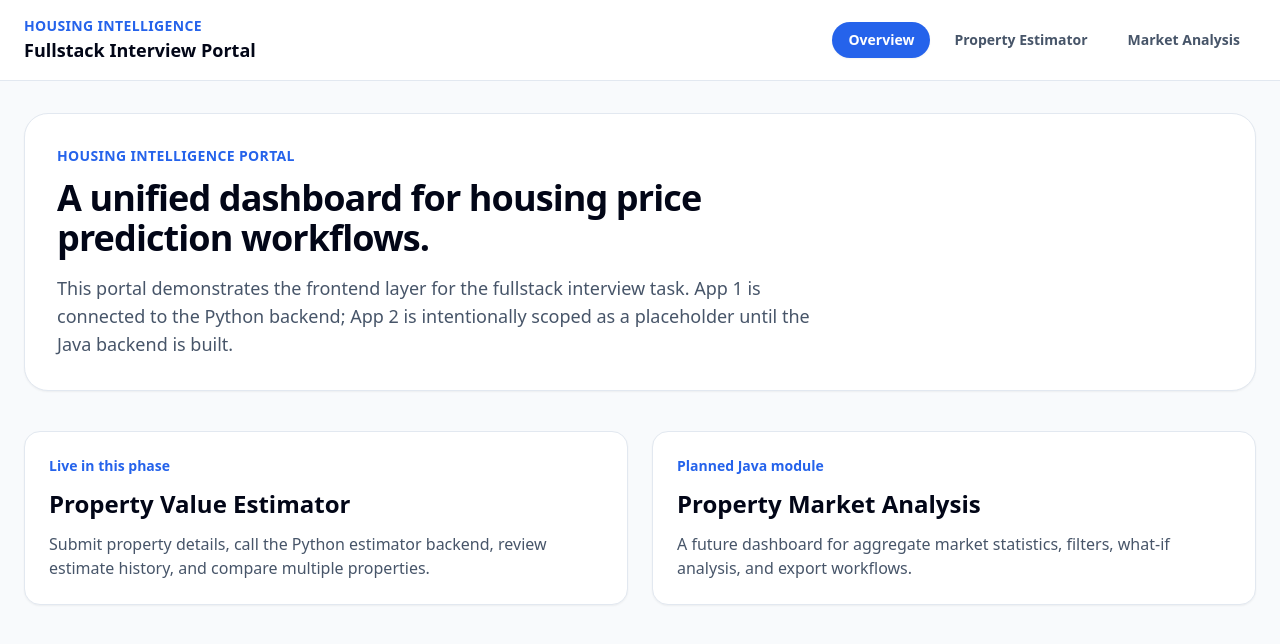
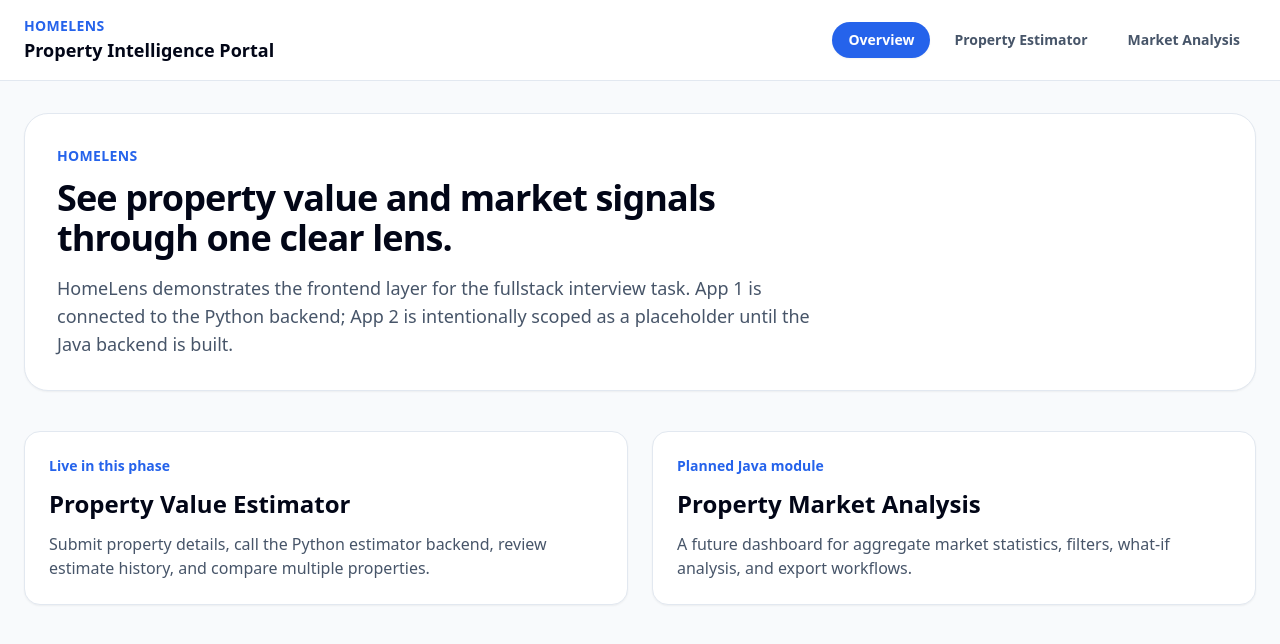
Before and after one commit to SotinaGuo/home-lens, a Next.js app in the folder apps/web-portal/: page / in a window 1280 px wide. Shown: the top 644 px of the page. Built offline with nearby package versions, Linux system fonts and the light colour scheme.

Commit message:
chore: rename portal to HomeLens

```diff
--- a/apps/web-portal/app/layout.tsx
+++ b/apps/web-portal/app/layout.tsx
@@ -4,8 +4,8 @@ import { AppShell } from "@/components/app-shell";
 import "./globals.css";
 
 export const metadata: Metadata = {
-  title: "Housing Intelligence Portal",
-  description: "Unified portal for property valuation and market analysis demos"
+  title: "HomeLens",
+  description: "A property valuation and market insight portal"
 };
 
 export default function RootLayout({
--- a/apps/web-portal/app/page.tsx
+++ b/apps/web-portal/app/page.tsx
@@ -22,15 +22,15 @@ export default function HomePage() {
     <main className="space-y-10">
       <section className="rounded-3xl border border-slate-200 bg-white p-8 shadow-sm">
         <p className="text-sm font-semibold uppercase tracking-wide text-brand-600">
-          Housing Intelligence Portal
+          HomeLens
         </p>
         <h1 className="mt-3 max-w-3xl text-4xl font-bold tracking-tight text-slate-950">
-          A unified dashboard for housing price prediction workflows.
+          See property value and market signals through one clear lens.
         </h1>
         <p className="mt-4 max-w-3xl text-lg text-slate-600">
-          This portal demonstrates the frontend layer for the fullstack interview
-          task. App 1 is connected to the Python backend; App 2 is intentionally
-          scoped as a placeholder until the Java backend is built.
+          HomeLens demonstrates the frontend layer for the fullstack interview task.
+          App 1 is connected to the Python backend; App 2 is intentionally scoped as
+          a placeholder until the Java backend is built.
         </p>
       </section>
 
--- a/apps/web-portal/components/app-shell.tsx
+++ b/apps/web-portal/components/app-shell.tsx
@@ -12,10 +12,10 @@ export function AppShell({ children }: AppShellProps) {
         <div className="mx-auto flex max-w-7xl flex-col gap-4 px-6 py-4 md:flex-row md:items-center md:justify-between">
           <Link href="/" className="group">
             <p className="text-sm font-semibold uppercase tracking-wide text-brand-600">
-              Housing Intelligence
+              HomeLens
             </p>
             <p className="text-lg font-bold text-slate-950 group-hover:text-brand-700">
-              Fullstack Interview Portal
+              Property Intelligence Portal
             </p>
           </Link>
           <nav aria-label="Primary navigation" className="flex flex-wrap gap-2">
```
